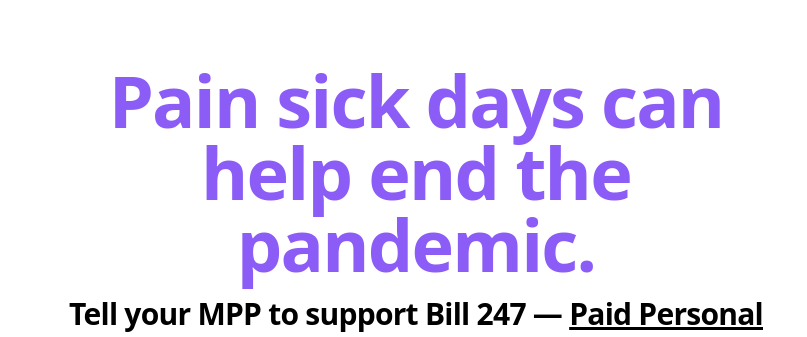
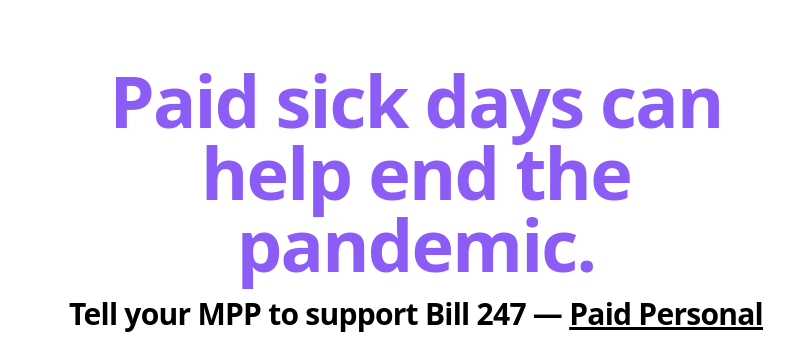
Before and after one commit to drewminns/bill247, a React app: page / in a window 1280 px wide. Shown: the top 337 px of the page, without its empty margins (224-1031 px from the left). Built offline with nearby package versions, Linux system fonts and the light colour scheme; what @tailwindcss/typography would draw is missing.

Commit message:
fuck. paid

```diff
--- a/src/App.tsx
+++ b/src/App.tsx
@@ -52,7 +52,7 @@ export const App = () => {
       <header className="mt-16 text-center">
         <h1 className="text-5xl sm:text-7xl font-bold tracking-tight mb-2 text-purple-500 mb-4">
           <a href="https://healthydebate.ca/opinions/denying-paid-sick-days/">
-            Pain sick days can help end the pandemic.
+            Paid sick days can help end the pandemic.
           </a>
         </h1>
         <p className="text-xl md:text-3xl font-bold tracking-tight mb-2">
```
